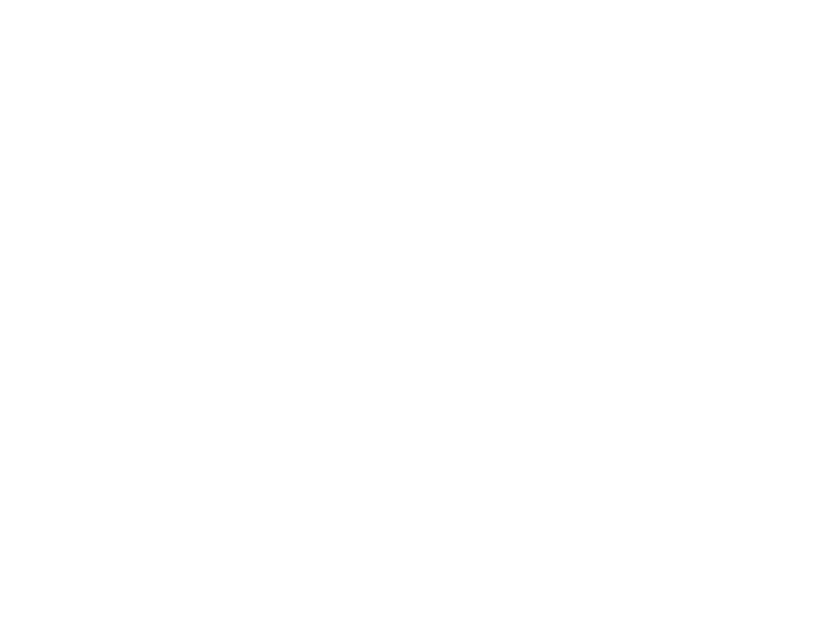
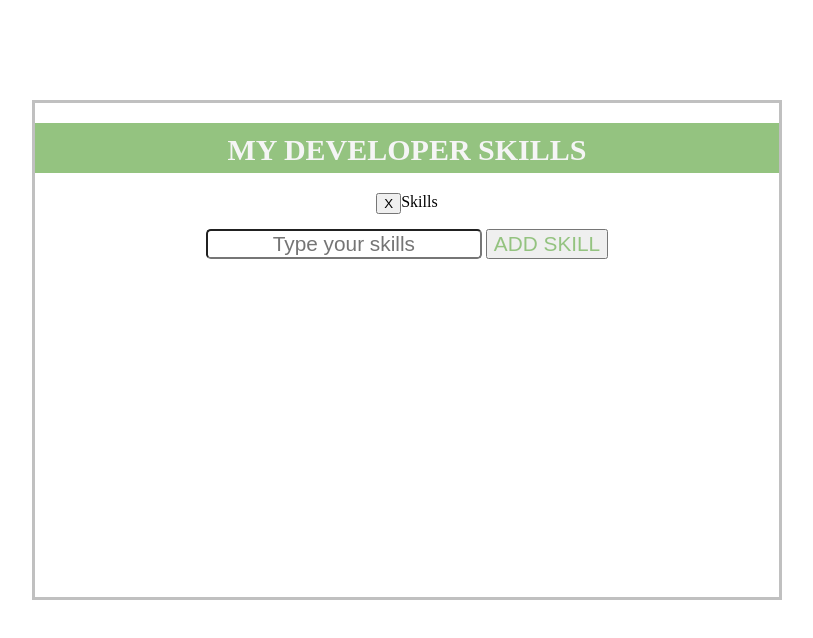
Before and after one commit to ssahussai/My-developer-skills-, a plain HTML site: page index.html in a window 1280 px wide. Shown: the whole page, without its empty margins (233-1046 px from the left). Drawn offline with nearby package versions, Linux system fonts and the light colour scheme.

Commit message:
designing the page in HTML & CSS

```diff
--- a/css/main.css
+++ b/css/main.css
@@ -0,0 +1,34 @@
+* {
+    box-sizing: border-box;
+  }
+  body {
+      text-align: center;
+      margin: 100px auto;
+      border: 3px solid silver;
+      height: 500px;
+      width: 750px;
+  }
+  #headline {
+      background-color: rgb(148, 195, 128);
+      font-size: 30px;
+      color: whitesmoke;
+      height: 50px;
+      padding: 10px;
+  }
+  input {
+      text-align: center;
+      border-radius: .3rem;
+      font-size: 1.3rem;
+  }
+  #button {
+    font-size: 1.3rem;
+    color: rgb(148, 195, 128);
+  }
+
+  .list {
+      display: flex;
+      flex-direction: row;
+      justify-content: center;
+      list-style-type: none;
+      padding-bottom: 15px;
+  }
--- a/index.html
+++ b/index.html
@@ -9,7 +9,17 @@
     <script src="https://code.jquery.com/jquery-3.2.1.min.js" integrity="sha256-hwg4gsxgFZhOsEEamdOYGBf13FyQuiTwlAQgxVSNgt4=" crossorigin="anonymous"></script>
     <script defer src="/js/app.js"></script>
 </head>
+
 <body>
 
+    <h1 id="headline">MY DEVELOPER SKILLS</h1>
+    <div class="list">
+        <li><button>X</button></li>
+        <li>Skills</li>
+    </div>
+
+
+<input type="text" placeholder="Type your skills">
+<button id="button">ADD SKILL</button>
 </body>
 </html>
--- a/js/app.js
+++ b/js/app.js
@@ -0,0 +1,5 @@
+/*----- constants -----*/
+/*----- app's state (variables) -----*/
+/*----- cached element references -----*/
+/*----- event listeners -----*/
+/*----- functions -----*/
```
